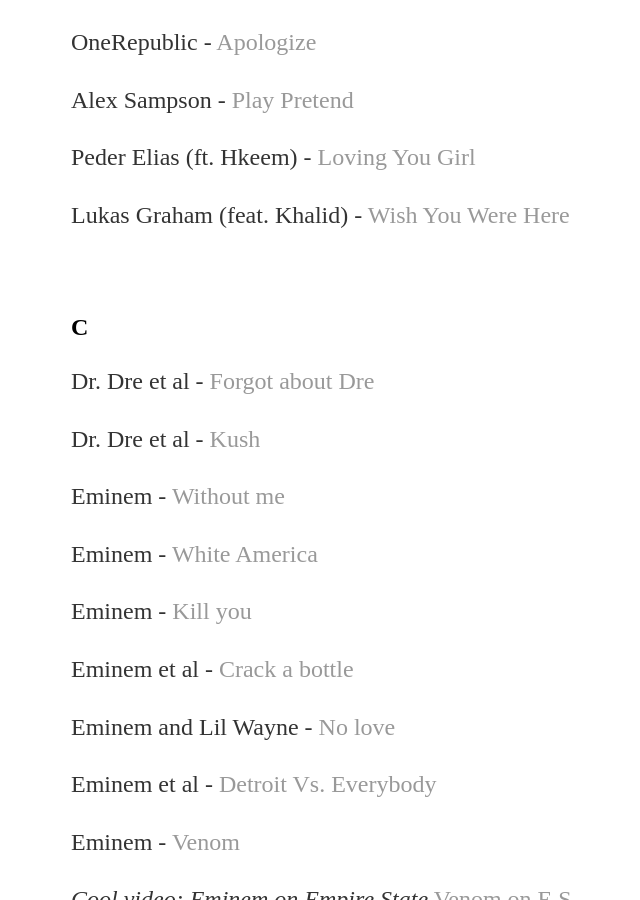
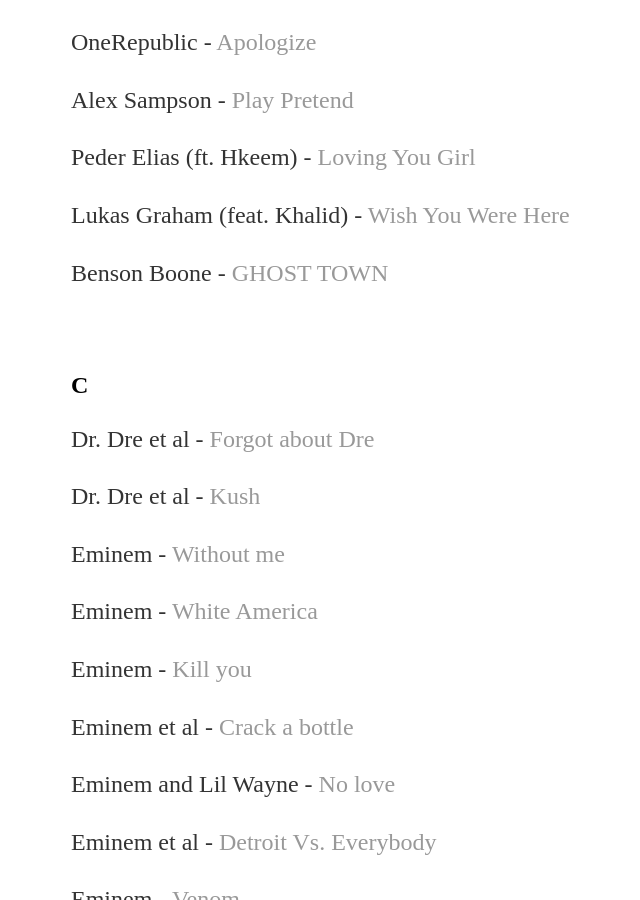
Before and after one commit to yjkweon24/yjkweon24.github.io, a Jekyll site: the page built from _posts/2018-10-23-songs-that-i-love.md, in a window 1280 px wide and 900 px high, scrolled down 14277 px. Shown: the whole window, without its empty margins (121-761 px from the left). Built offline with Jekyll 4.4.1, drawn with Linux system fonts in a browser that asks for light colours.

Commit message:
Update 2018-10-23-songs-that-i-love.md

```diff
--- a/_posts/2018-10-23-songs-that-i-love.md
+++ b/_posts/2018-10-23-songs-that-i-love.md
@@ -497,6 +497,8 @@
 
 Lukas Graham (feat. Khalid) - [Wish You Were Here](https://youtu.be/IYoxNx9qozo)
 
+Benson Boone - [GHOST TOWN](https://www.youtube.com/watch?v=gKHRpYiWiX4)
+
 <br>
 
 ## C
```
